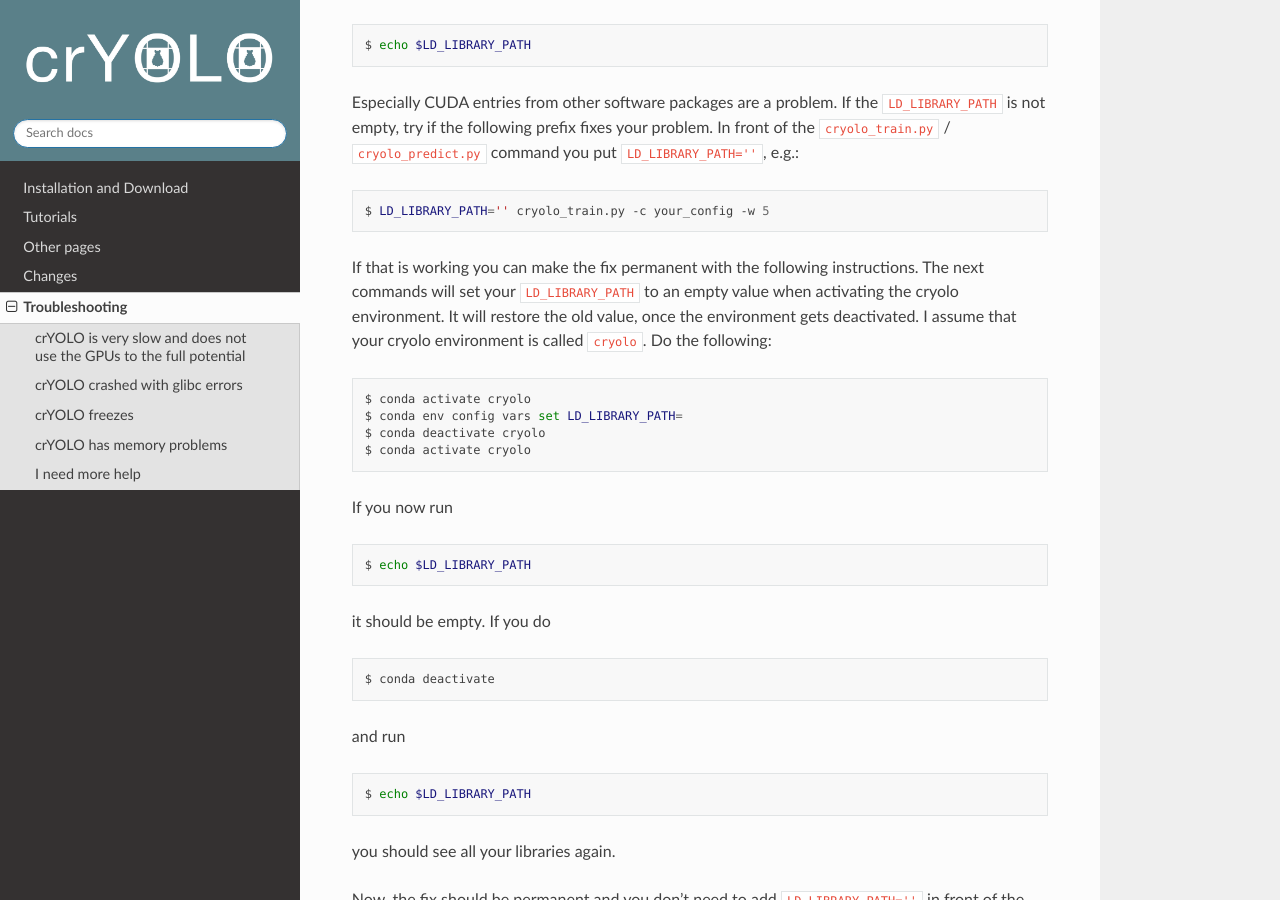
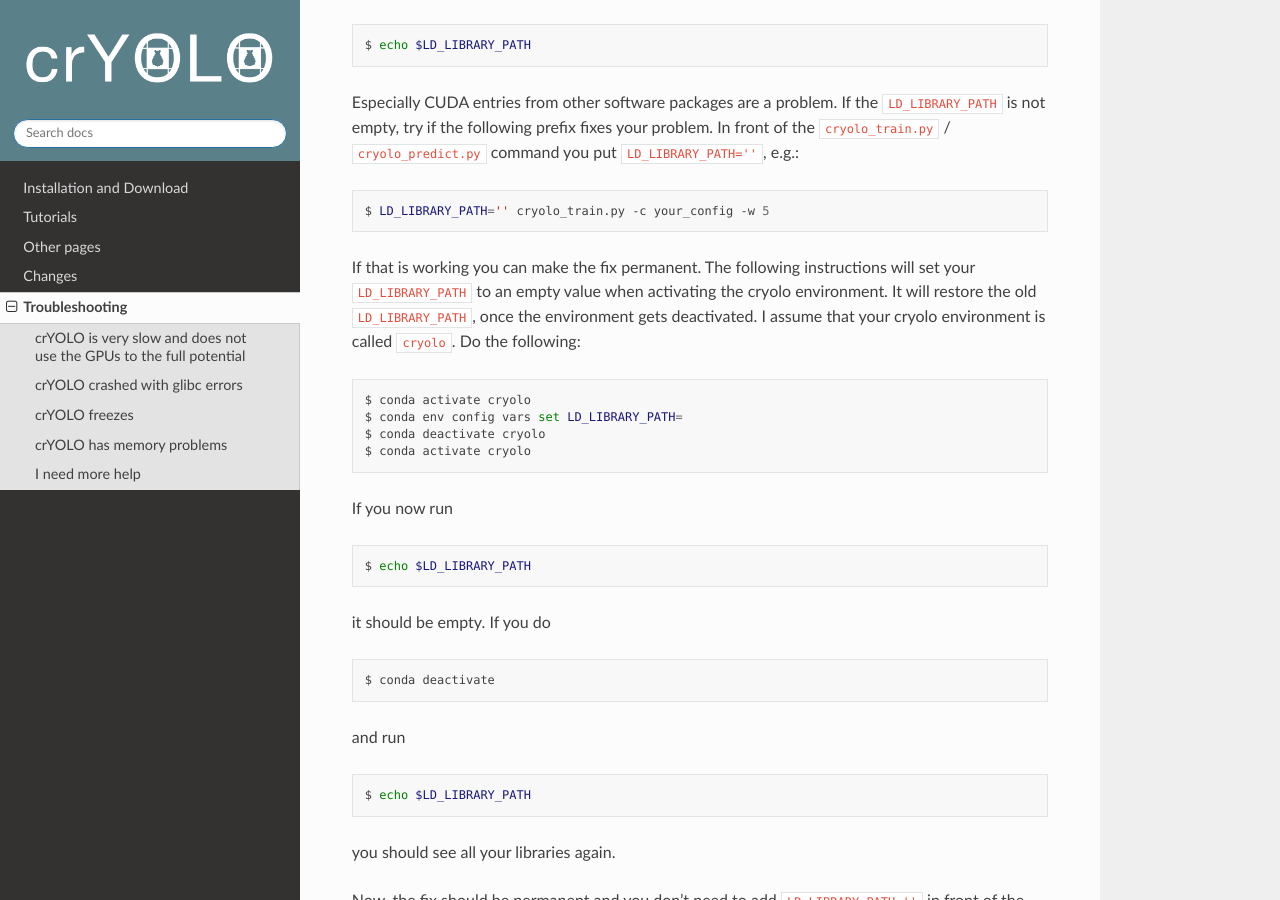
Before and after one commit to MPI-Dortmund/cryolo, a Sphinx documentation site: the page built from source/troubleshooting.rst, in a window 1280 px wide and 900 px high, scrolled down 369 px. Built offline with Sphinx 7.4.7 and the Read the Docs theme 2.0.0, drawn with Linux system fonts in a browser that asks for light colours.

Commit message:
add more information

```diff
--- a/source/troubleshooting.rst
+++ b/source/troubleshooting.rst
@@ -18,7 +18,7 @@ Especially CUDA entries from other software packages are a problem. If the ``LD_
 
     LD_LIBRARY_PATH='' cryolo_train.py -c your_config -w 5
 
-If that is working you can make the fix permanent with the following instructions. The next commands will set your ``LD_LIBRARY_PATH`` to an empty value when activating the cryolo environment. It will restore the old value, once the environment gets deactivated. I assume that your cryolo environment is called ``cryolo``. Do the following:
+If that is working you can make the fix permanent. The following instructions will set your ``LD_LIBRARY_PATH`` to an empty value when activating the cryolo environment. It will restore the old ``LD_LIBRARY_PATH``, once the environment gets deactivated. I assume that your cryolo environment is called ``cryolo``. Do the following:
 
 .. prompt:: bash $
 
```
